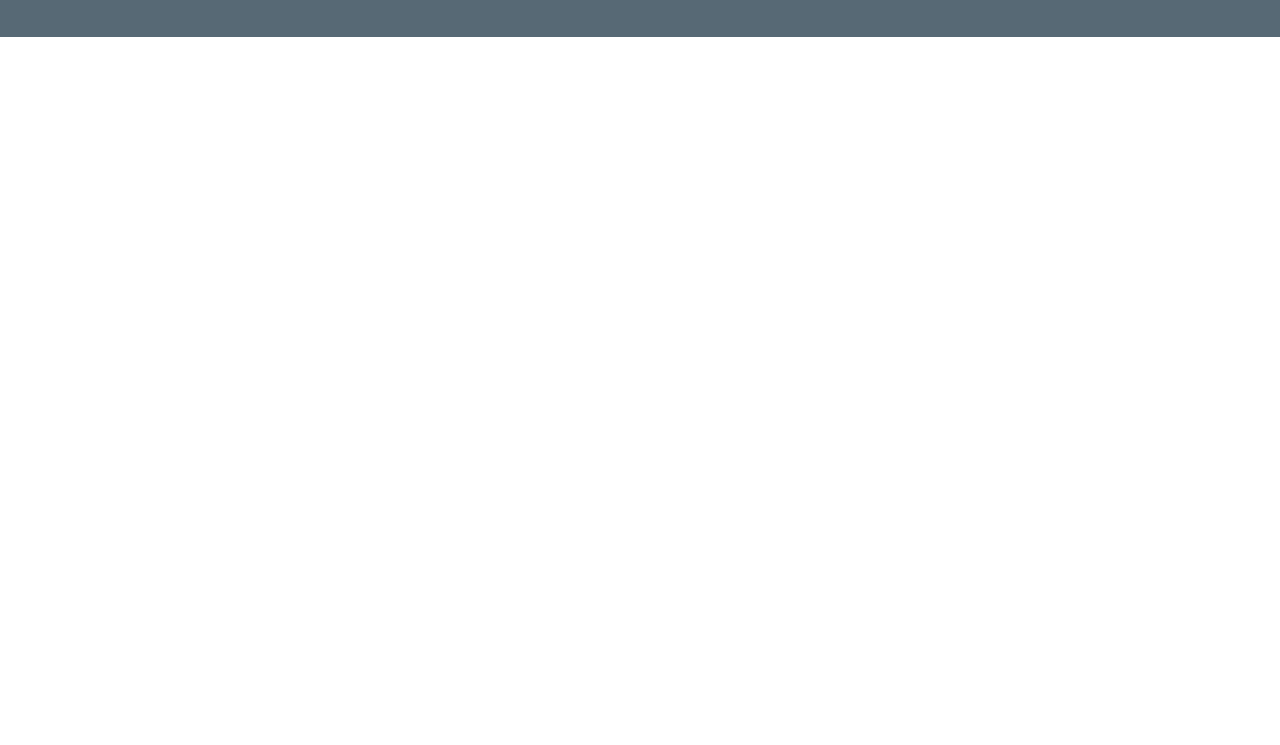
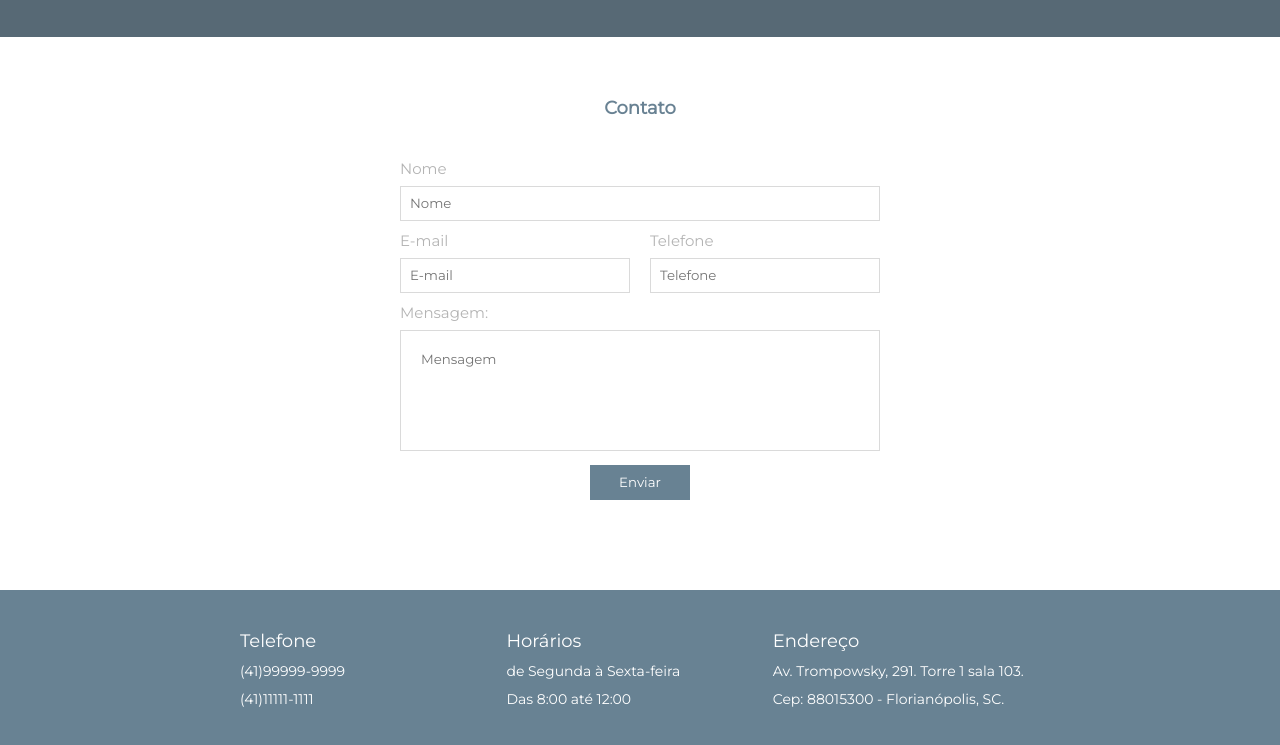
Before and after one commit to VdmProg/VdM-front, a plain HTML site: page Projeto-04/index.html in a window 1280 px wide. Shown: the part 3119-3864 px from the top of the page. Before the commit the page ends 3156 px from the top, so only its background shows below. Drawn offline with Linux system fonts and the light colour scheme.

Commit message:
footer concluído

```diff
--- a/Projeto-04/css/style.css
+++ b/Projeto-04/css/style.css
@@ -337,6 +337,94 @@ section.depoimentos .depoimento-single{
 	font-size: 13px;
 }
 
+section.contato{
+	padding: 60px 2%;
+}
+
+section.contato > h2{
+	color: #698293;
+	text-align: center;
+	font-size: 18px;
+}
+
+section.contato form{
+	width: 100%;
+	max-width: 500px;
+	margin: 30px auto;
+}
+
+.form-wraper{
+	float: left;
+	margin-top: 10px;
+	padding: 0 10px;
+}
+
+.w100{
+	width: 100%;
+}
+
+.w50{
+	width: 50%;
+}
+
+.form-wraper span{
+	font-size: 15px;
+	color: #b4b4b4;
+}
+
+.form-wraper input[type=text]{
+	width: 100%;
+	height: 35px;
+	line-height: 35px;
+	padding-left: 9px;
+	border: 1px solid #dadada;
+	margin-top: 8px;
+}
+
+.form-wraper textarea{
+	width: 100%;
+	padding: 20px;
+	height: 121px;
+	resize: none;
+	border: 1px solid #dadada;
+	margin-top: 8px;
+}
+
+.form-wraper input[type=submit]{
+	display: inline-block;
+	width: 100px;
+	height: 35px;
+	border: 0;
+	background-color: #688293;
+	color: white;
+	cursor: pointer;
+}
+
+footer{
+	padding: 40px 2%;
+	background-color: #688293;
+}
+
+footer .container{
+	max-width: 800px;
+}
+
+footer .footer-block{
+	float: left;
+	width: 33.3%;
+	color: white;
+}
+
+.footer-block h2{
+	font-weight: normal;
+	font-size: 18px;
+}
+
+.footer-block p{
+	margin-top: 10px;
+	font-size: 14px;
+}
+
 @media screen and (max-width: 1024px){
 	.img-mosaico-single-social{
 		width: calc(100% / 6);
@@ -452,7 +540,14 @@ section.depoimentos .depoimento-single{
 		.mosaico-social > div:nth-of-type(1n+4){
 			display: none;
 		}
-
+		footer{
+			text-align: center;
+		}
+		footer .footer-block{
+			float: none;
+			width: 100%;
+			margin: 30px 0;
+		}
 }
 
 
@@ -468,6 +563,9 @@ section.depoimentos .depoimento-single{
 		/*background-color: green;*/
 		padding-top:calc(100% * 0.6);
 	}
+	.w50{
+		width: 100%;
+	}
 }
 
 
--- a/Projeto-04/index.html
+++ b/Projeto-04/index.html
@@ -241,7 +241,50 @@
 		</div><!--fb-chamada-->
 		<div class="clear"></div>
 	</section><!--social-->
-
-
+	<section class="contato">
+		<h2>Contato</h2>
+		<form action="">
+			<div class="form-wraper w100">
+				<span>Nome</span>
+				<input type="text" name="nome" placeholder="Nome">
+			</div>
+			<div class="form-wraper w50">
+				<span>E-mail</span>
+				<input type="text" name="email" placeholder="E-mail">
+			</div>
+			<div class="form-wraper w50">
+				<span>Telefone</span>
+				<input type="text" name="email" placeholder="Telefone">
+			</div>
+			<div class="form-wraper w100">
+				<span>Mensagem:</span>
+				<textarea name="mensagem" placeholder="Mensagem"></textarea>
+			</div>
+			<div class="form-wraper w100" style="text-align: center;">
+				<input type="submit" name="acao" value="Enviar">
+			</div>
+			<div class="clear"></div>
+		</form>
+	</section>
+	<footer>
+		<div class="container">
+			<div class="footer-block">
+				<h2>Telefone</h2>
+				<p>(41)99999-9999</p>
+				<p>(41)11111-1111</p>
+			</div>
+			<div class="footer-block">
+				<h2>Horários</h2>
+				<p>de Segunda à Sexta-feira</p>
+				<p>Das 8:00 até 12:00</p>
+			</div>
+			<div class="footer-block">
+				<h2>Endereço</h2>
+				<p>Av. Trompowsky, 291. Torre 1 sala 103.</p>
+				<p>Cep: 88015300 - Florianópolis, SC.</p>
+			</div>
+			<div class="clear"></div>
+		</div>
+	</footer>
 </body>
 </html>
```
